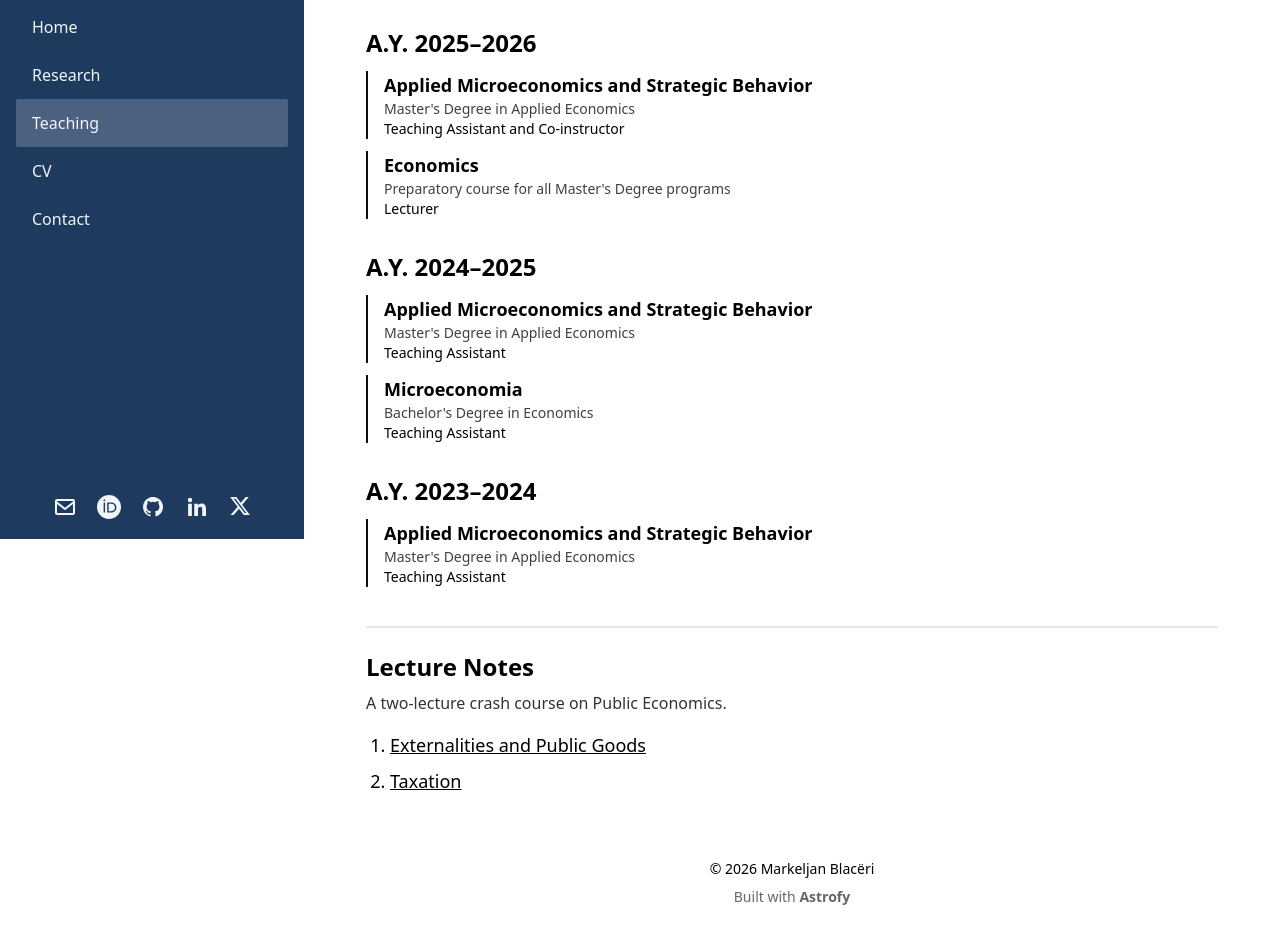
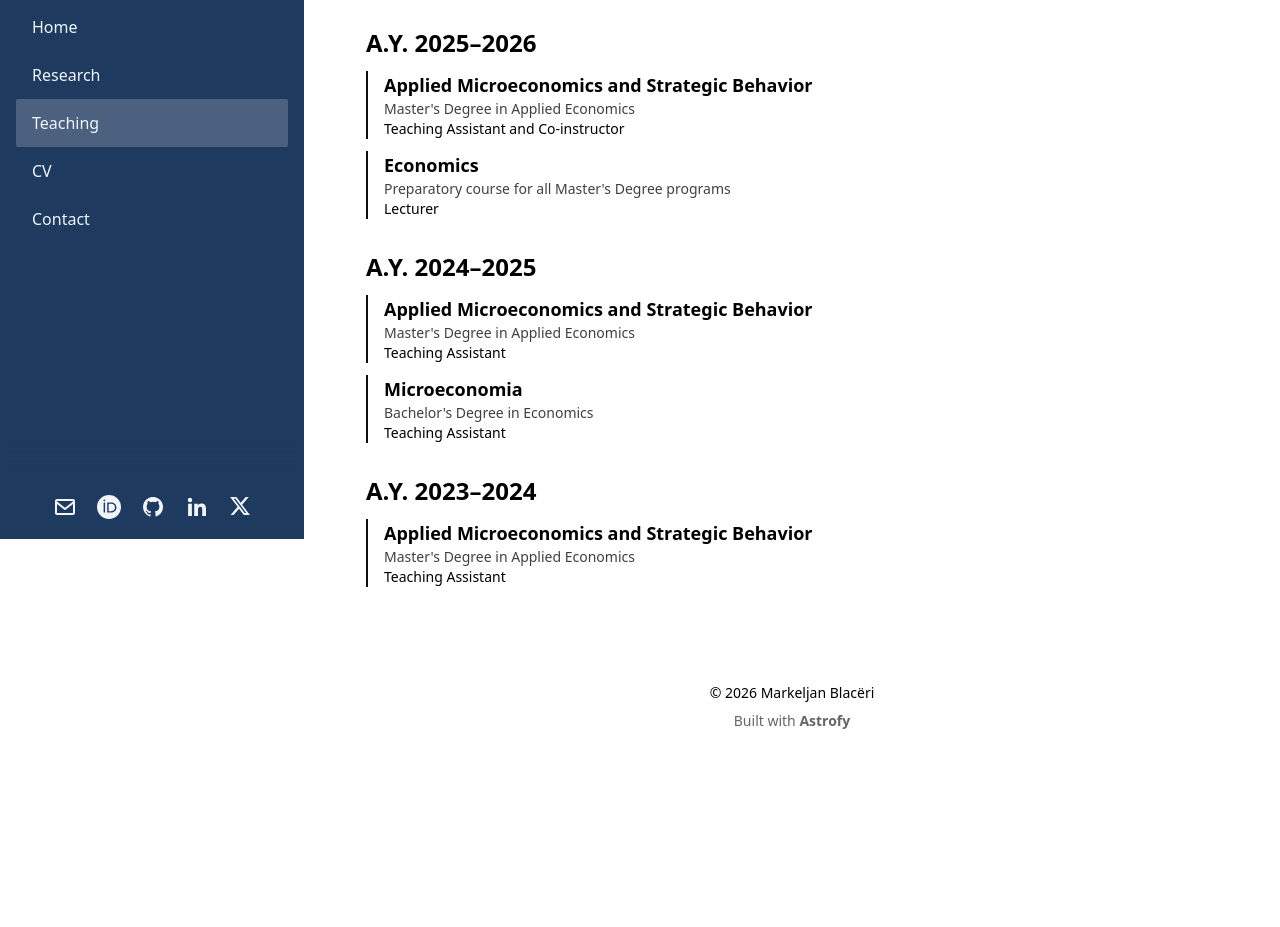
Before and after one commit to markeljanblaceri/markeljanblaceri.github.io, an Astro site: page /teaching in a window 1280 px wide. Shown: the part 261-1188 px from the top of the page. After the commit the page ends 1012 px from the top, so only its background shows below. Built offline with nearby package versions, Linux system fonts and the light colour scheme; Astro itself is replaced by a stand-in of ours.

Commit message:
Host CV PDF on site, remove lecture notes
Co-Authored-By: Claude Opus 5.5 <noreply@anthropic.com>
Claude-Session: https://claude.ai/code/session_01TFGcavrYNJiBUuVPdoeBGN

```diff
--- a/src/config.ts
+++ b/src/config.ts
@@ -12,7 +12,7 @@ export const PROFILE = {
   institution: 'University of Padova',
   department: 'Department of Economics and Management',
   email: 'markeljan.blaceri@phd.unipd.it',
-  cv: 'https://drive.google.com/file/d/1zg-s4Y1xBaDphHcr3aovIwF4ru8gTWjj/view?usp=share_link',
+  cv: '/Blaceri_CV.pdf',
 };
 
 export const LINKS = {
--- a/src/pages/teaching.astro
+++ b/src/pages/teaching.astro
@@ -32,10 +32,6 @@ const years = [
   },
 ];
 
-const notes = [
-  { title: "Externalities and Public Goods", url: "https://drive.google.com/file/d/1SGcZRAusrMyFSJkkSuYAy7FwlLh2UkIv/view?usp=sharing" },
-  { title: "Taxation", url: "https://drive.google.com/file/d/1qGJ0J3iIk-CJmViOg85LEsf42eBkLOnB/view?usp=sharing" },
-];
 ---
 
 <BaseLayout title="Teaching | Markeljan Blacëri" sideBarActiveItemID="teaching">
@@ -59,11 +55,4 @@ const notes = [
     ))
   }
 
-  <div class="divider"></div>
-
-  <div class="text-2xl font-bold mb-2">Lecture Notes</div>
-  <div class="mb-4 opacity-80">A two-lecture crash course on Public Economics.</div>
-  <ol class="list-decimal mx-6 grid gap-2 text-lg">
-    {notes.map((n) => <li><a class="link" href={n.url} target="_blank">{n.title}</a></li>)}
-  </ol>
 </BaseLayout>
```
Also changed, not shown: 1 other file.
